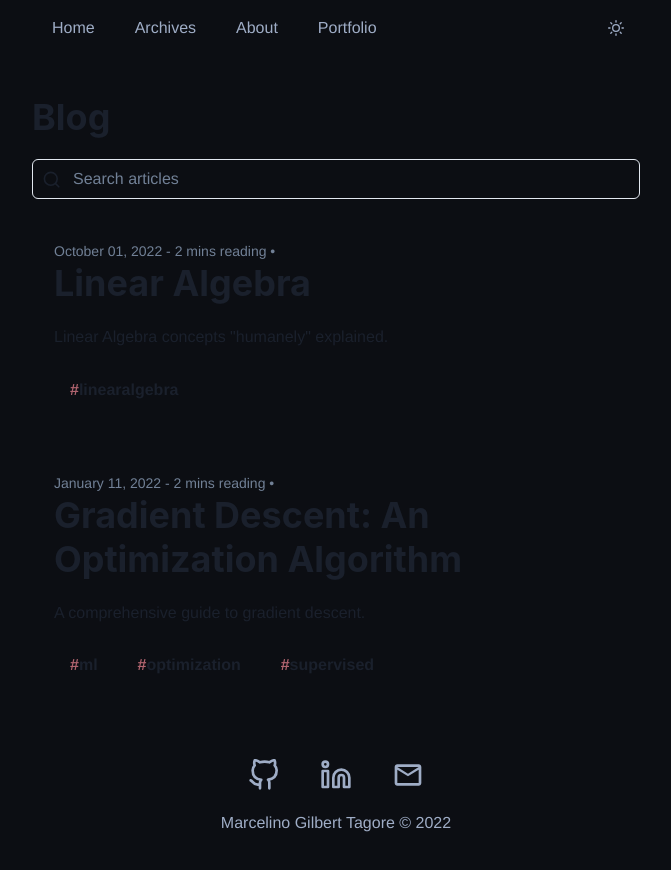
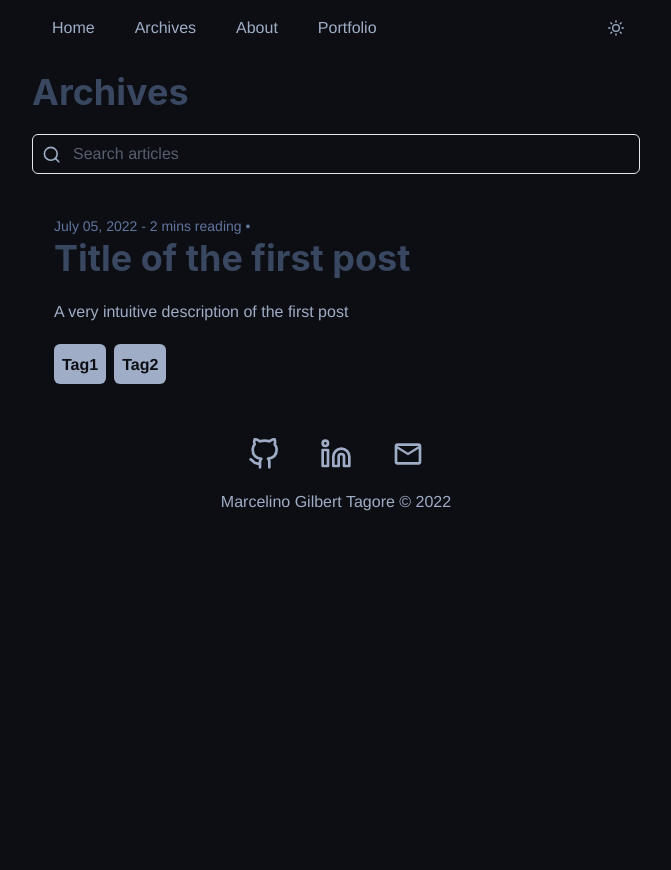
Before and after one commit to misterteri/misterteri, a Next.js app: page /archives in a window 1280 px wide. Shown: the top 870 px of the page, without its empty margins (304-975 px from the left). After the commit the page ends 800 px from the top, so only its background shows below. Built offline with nearby package versions, Linux system fonts and the light colour scheme.

Commit message:
Add: Archives v1 Done.

```diff
--- a/components/Layout.tsx
+++ b/components/Layout.tsx
@@ -11,7 +11,7 @@ const Layout: React.FC<{ children: React.ReactNode }> = ({ children }) => {
       <Seo />
       <Navbar />
 
-      <Container maxW="container.sm" my={10}>
+      <Container maxW="container.sm" my={15} position={"sticky"}>
         <Global styles={prismStyles} />
         {children}
       </Container>
--- a/components/Posts.tsx
+++ b/components/Posts.tsx
@@ -1,4 +1,4 @@
-import Tags from "./Tags";
+import Tags from "./Tags"; // for hastags setting
 import NextLink from "next/link";
 import { DateTime } from "luxon";
 
@@ -24,15 +24,16 @@ export default function Posts({
             rounded="md"
             key={post.slug}
             borderColor="transparent"
+            color="#9FADC6"
             _hover={{
               border: "2px solid",
-              borderColor: "#fc909f",
+              borderColor: "#9FADC6",
               boxShadow: "0px 0px 10px rgba(0, 0, 0, 0.1)",
-              transition: "all 0.2s ease-in-out",
-              transform: "translateY(-10px)",
+              transition: "all 0.3s ease-in-out",
+              //transform: "translateY(-10px)",
             }}
           >
-            <Text fontSize="sm" color="gray.500">
+            <Text fontSize="sm" color="#60759F">
               {DateTime.fromISO(post.frontMatter.date).toFormat(
                 "LLLL dd, yyyy"
               )}{" "}
@@ -41,10 +42,12 @@ export default function Posts({
             </Text>
             <NextLink href={"/" + type + "/" + post.slug} passHref>
               <LinkOverlay>
-                <Heading as="h1">{post.frontMatter.title}</Heading>
+                <Heading as="h1" color={"#394760"}>
+                  {post.frontMatter.title}
+                </Heading>
               </LinkOverlay>
             </NextLink>
-            <Text as="p" my={5}>
+            <Text as="p" my={5} color="#9FADC6">
               {post.frontMatter.description}
             </Text>
             {post.frontMatter.tags && <Tags tags={post.frontMatter.tags} />}
--- a/components/Tags.tsx
+++ b/components/Tags.tsx
@@ -1,33 +1,29 @@
-import NextLink from 'next/link'
-import { Button, Flex, Text } from '@chakra-ui/react'
+import NextLink from "next/link";
+import { Button, Flex, Text } from "@chakra-ui/react";
 
 // pass props as an object
 export default function Tags({ tags }: { tags: string[] }) {
   return (
     <Flex>
-            {
-                tags.map((tag: string, index: any) => {
+      {tags.map((tag: string, index: any) => {
         return (
-                        <NextLink
-                            href={'/tag/' + tag}
-                            key={index}
-                            passHref
-                        >
+          <NextLink href={"/tag/" + tag} key={index} passHref>
             <Button
               mr={2}
-                                variant="ghost"
+              variant="solid"
+              padding={2}
+              bgColor={"#9FADC6"}
+              color={"#0C0E13"}
               _hover={{
-                                    color: 'gray.800',
-                                    bg: "#fdd2d8",
+                bgColor: "#394760",
+                color: "#9FADC6",
               }}
             >
-                                <Text color={"#b0646f"}>#</Text>
               <Text>{tag}</Text>
             </Button>
           </NextLink>
-                    )
-                })
+        );
+      })}
+    </Flex>
+  );
 }
-        </Flex>
-    )
-}
--- /dev/null
+++ b/content/posts/firstpost/index.mdx
@@ -0,0 +1,14 @@
+---
+title: "Title of the first post"
+date: "2022-07-05"
+readingTime: 2 mins
+description: A very intuitive description of the first post
+tags: ["Tag1", "Tag2"]
+publish: true
+---
+
+# Vector Space
+
+- something 1
+- something 2
+- something 3
--- a/content/posts/gradient-descent/index.mdx
+++ b/content/posts/gradient-descent/index.mdx
@@ -4,7 +4,7 @@ date: "2022-01-11"
 readingTime: 2 mins
 description: A comprehensive guide to gradient descent.
 tags: [ml, optimization, supervised]
-publish: true
+publish: false
 ---
 
 <Series
--- a/content/posts/linear-algebra/index.mdx
+++ b/content/posts/linear-algebra/index.mdx
@@ -3,8 +3,8 @@ title: Linear Algebra
 date: "2022-10-01"
 readingTime: 2 mins
 description: Linear Algebra concepts "humanely" explained.
-tags: ["linearalgebra"]
-publish: true
+tags: ["Linear-Algebra"]
+publish: false
 ---
 
 <Series
--- a/pages/archives.tsx
+++ b/pages/archives.tsx
@@ -10,10 +10,10 @@ import {
 } from "@chakra-ui/react";
 import fs from "fs";
 import path from "path";
-import matter from "gray-matter";
-import Layout from "../components/Layout";
-import type { Post } from "../lib/types";
-import Posts from "../components/Posts";
+import matter from "gray-matter"; // to parse the frontmatter to the object
+import Layout from "../components/Layout"; // layout settings
+import type { Post } from "../lib/types"; // type definition for the posts
+import Posts from "../components/Posts"; // archives post list and styling
 import { useMemo, useState } from "react";
 import { FiSearch } from "react-icons/fi";
 import sortPost from "../lib/sortpost";
@@ -32,7 +32,9 @@ export default function Blog({ posts }: { posts: Post[] }): JSX.Element {
 
   return (
     <Layout>
-      <Heading>Blog</Heading>
+      <Heading as="h1" color={"#394760"}>
+        Archives
+      </Heading>
       <FormControl mt={5}>
         <InputGroup>
           <InputLeftElement
@@ -40,13 +42,18 @@ export default function Blog({ posts }: { posts: Post[] }): JSX.Element {
             fontSize="1.2em"
             px={0}
             zIndex={0}
+            color={"#9FADC6"}
           >
-            <FiSearch aria-hidden />
+            <FiSearch />
           </InputLeftElement>
           <Input
             value={search}
             onChange={(e: any) => setSearch(e.target.value)}
             placeholder="Search articles"
+            _placeholder={{
+              color: "#9FADC6",
+              opacity: 0.5,
+            }}
           />
           {search.length > 1 && (
             <InputRightElement>
```
Also changed, not shown: 1 other file (tests, documents, lock files or other folders). Lines whose indentation alone changed are shown as unchanged.
